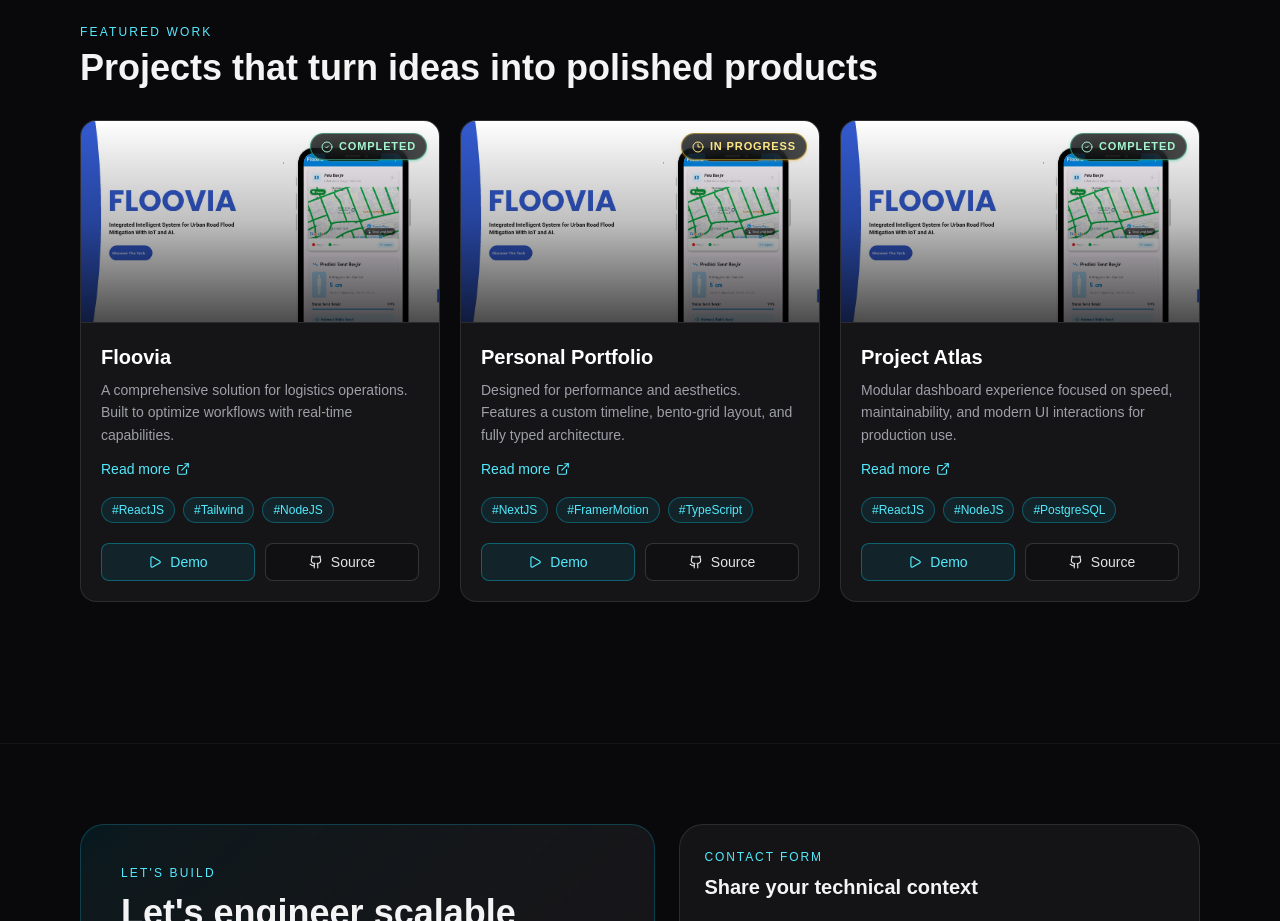
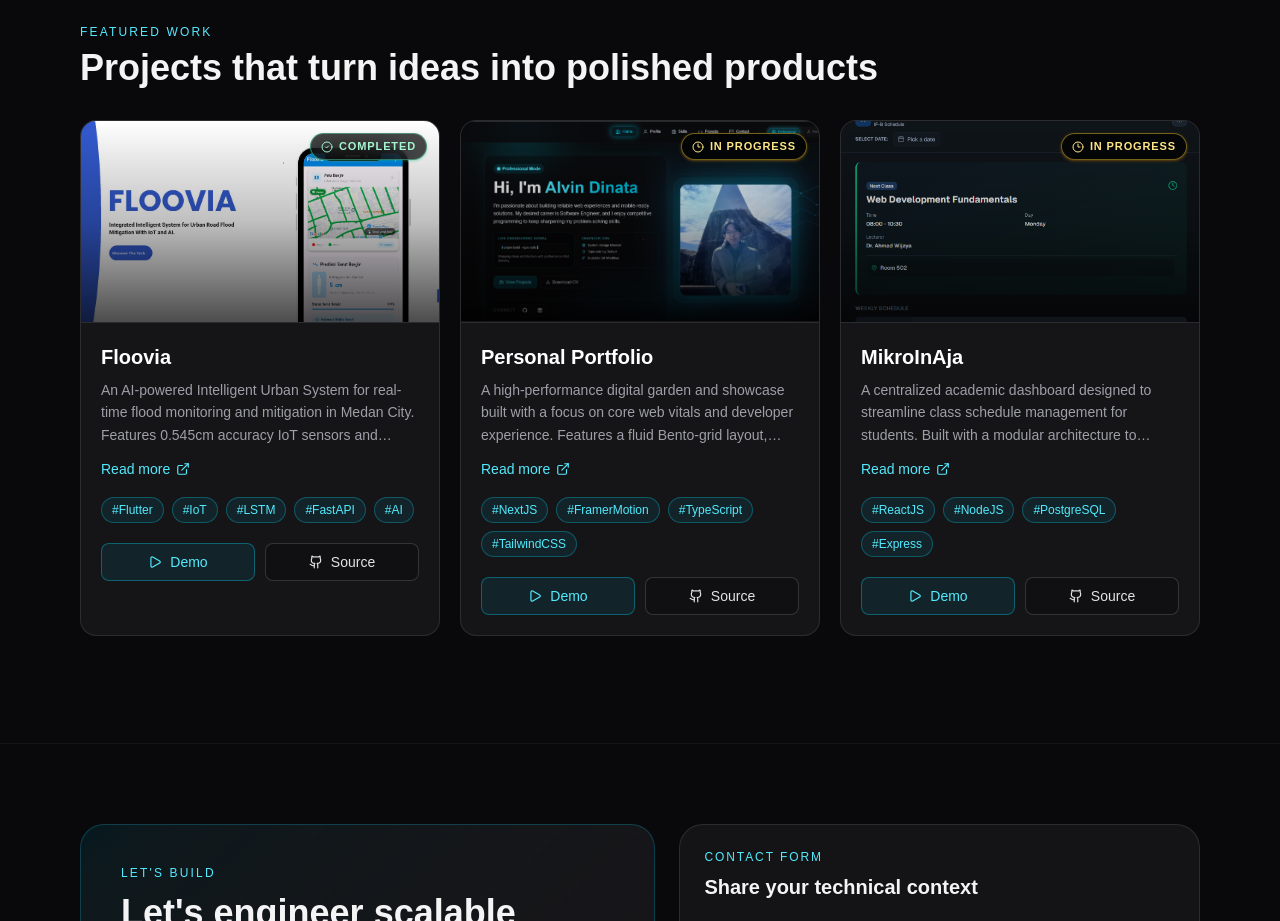
Before and after one commit to CallMeVinX/alvin-website, a Next.js app: page /personal in a window 1280 px wide. Shown: the part 2820-3741 px from the top of the page. Built offline with nearby package versions, Linux system fonts and the light colour scheme.

Commit message:
feat(portfolio): update metadata, add project images, rename Atlas to MikroInAja, and fix project image URLs

```diff
--- a/src/app/layout.tsx
+++ b/src/app/layout.tsx
@@ -14,8 +14,8 @@ const geistMono = Geist_Mono({
 });
 
 export const metadata: Metadata = {
-  title: "Create Next App",
-  description: "Generated by create next app",
+  title: "Alvin Dinata - Software Engineer",
+  description: "Alvin Dinata's personal portfolio showcasing projects, skills, and professional experience in software engineering.",
 };
 
 export default function RootLayout({
--- a/src/components/profesional/sections/ProjectsSection.tsx
+++ b/src/components/profesional/sections/ProjectsSection.tsx
@@ -20,30 +20,30 @@ const projectsData: ProjectItem[] = [
   {
     title: "Floovia",
     description:
-      "A comprehensive solution for logistics operations. Built to optimize workflows with real-time capabilities.",
-    tags: ["#ReactJS", "#Tailwind", "#NodeJS"],
+      "An AI-powered Intelligent Urban System for real-time flood monitoring and mitigation in Medan City. Features 0.545cm accuracy IoT sensors and LSTM-based RNN models to predict flood recession with 76.6% accuracy, integrated with dynamic rerouting via Google Directions API.",
+    tags: ["#Flutter", "#IoT", "#LSTM", "#FastAPI", "#AI"],
     image: "/image/floovia.png",
     status: "Completed",
-    demoUrl: "#",
+    demoUrl: "https://lnkd.in/g37SKjjD",
     sourceUrl: "#",
   },
   {
     title: "Personal Portfolio",
     description:
-      "Designed for performance and aesthetics. Features a custom timeline, bento-grid layout, and fully typed architecture.",
-    tags: ["#NextJS", "#FramerMotion", "#TypeScript"],
-    image: "/image/floovia.png",
+      "A high-performance digital garden and showcase built with a focus on core web vitals and developer experience. Features a fluid Bento-grid layout, custom interactive timelines, and a strictly-typed architecture for seamless scalability.",
+    tags: ["#NextJS", "#FramerMotion", "#TypeScript", "#TailwindCSS"],
+    image: "/image/alvin-website.png",
     status: "In Progress",
     demoUrl: "#",
-    sourceUrl: "#",
+    sourceUrl: "https://github.com/CallMeVinX/alvin-website",
   },
   {
-    title: "Project Atlas",
+    title: "MikroInAja",
     description:
-      "Modular dashboard experience focused on speed, maintainability, and modern UI interactions for production use.",
-    tags: ["#ReactJS", "#NodeJS", "#PostgreSQL"],
-    image: "/image/floovia.png",
-    status: "Completed",
+      "A centralized academic dashboard designed to streamline class schedule management for students. Built with a modular architecture to ensure rapid data fetching and high maintainability, providing a seamless UI for real-time academic tracking.",
+    tags: ["#ReactJS", "#NodeJS", "#PostgreSQL", "#Express"],
+    image: "/image/mikroinaja.png",
+    status: "In Progress",
     demoUrl: "#",
     sourceUrl: "#",
   },
```
Also changed, not shown: public/image/alvin-website.png (added), public/image/mikroinaja.png (added).
